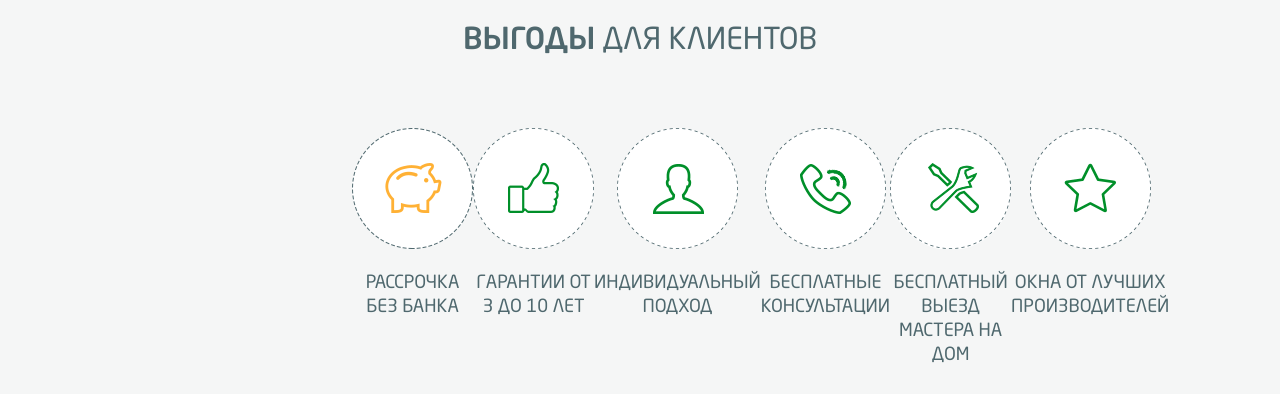
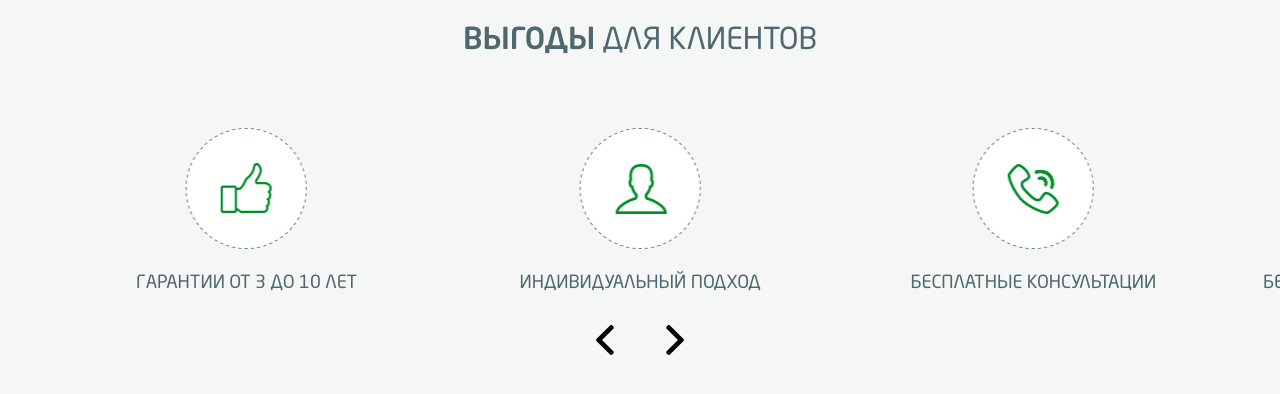
Before and after one commit to Ksenlen/DiplomGlo, a website built with webpack: page dist/index.html in a window 1280 px wide. Shown: the part 720-1114 px from the top of the page. Built offline with nearby package versions, Linux system fonts and the light colour scheme.

Commit message:
add swiperBenifits

```diff
--- a/src/index.js
+++ b/src/index.js
@@ -2,8 +2,11 @@ import calc from "./modules/calc";
 import timer from "./modules/timer";
 import smoothScroll from "./modules/smoothScroll";
 import slider from "./modules/slider";
+import swiperBenifits from "./modules/swiperBenifits";
+
 
 calc();
 timer('21 july 2022');
 smoothScroll();
 slider();
+swiperBenifits();
--- /dev/null
+++ b/src/modules/swiperBenifits.js
@@ -0,0 +1,24 @@
+import Swiper, { Autoplay, Navigation } from 'swiper';
+
+const swiperBenifits = () => {
+    const swiper = new Swiper('.swiperBenifits', {
+        slidesPerView: 1,
+        breakpoints: {
+            576: {
+                slidesPerView: 3,
+            }
+        },
+        loop: true,
+        autoplay: {
+            delay: 2500,
+            disableOnInteraction: false,
+        },
+        modules: [Autoplay, Navigation],
+        navigation: {
+            nextEl: ".benefits__arrow--right",
+            prevEl: ".benefits__arrow--left",
+        },
+    });
+};
+
+export default swiperBenifits;
```
Also changed, not shown: dist/balkony.html, dist/css/style.css, dist/index.html, dist/js/main.js, dist/kuhni.html.
